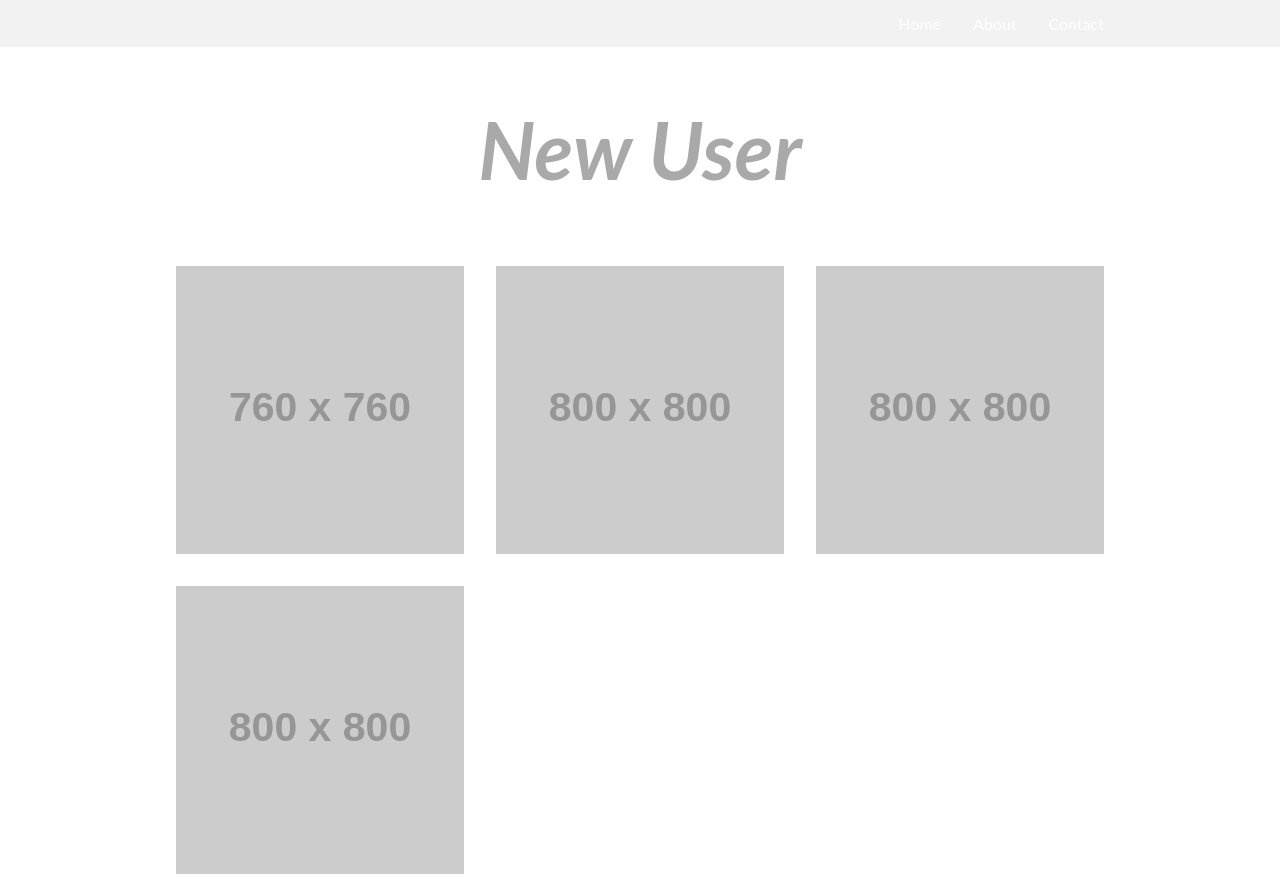
After one commit to mcgeorgiev/visual-portfolio, a Flask app: template app/templates/edit.html in a window 1280 px wide. The commit adds this page. Run offline with Flask 2, Linux system fonts and the light colour scheme; the template is opened without the code that fills it, so the values that code supplies are empty; the visitor is signed in with stand-in values (Sample User, id 1); grey boxes labelled with a size stand in for pictures from a placeholder-image service; some libraries are stand-ins or nearby versions.

Commit message:
integrating with templates

```diff
--- a/app/static/stylesheets/style.css
+++ b/app/static/stylesheets/style.css
@@ -1,29 +1,69 @@
-.overlay {
-    left: 0;
-    right: 0;
-    top: 0;
-    bottom: 0;
-    position: absolute;
-    opacity: 0;
+h1 {
+  font-size: 5em;
+  font-style: italic;
+  text-align: center;
+  display: block;
+  color: darkgray;
+}
+
+html, body, div, ul, li{
+  margin: 0;
+  padding: 0;
+  border: 0;
+  font-size: 100%;
+  font: inherit;
+  vertical-align: baseline;
+}
+
+body {
+  width: 100%;
+  min-height: 100%;
+  font-family: 'Lato', sans-serif;
+}
+
+#navbar {
+  width: 100%;
+  margin: 0 0 1em 0;
+  padding: 0;
+  background-color: #f2f2f2;
+ }
+
+ul {
+  width: 960px;
+  list-style-type: none;
+  margin: 0 auto;
+  padding: 0;
+  overflow: hidden;
+}
+
+li {
+    float: right;
+}
+
+li a {
+    display: block;
+    color: white;
+    text-align: center;
+    padding: 14px 16px;
+    text-decoration: none;
+}
+
+li a:hover {
     background-color: #dddddd;
-    transition: .5s ease;
-    width: 100%;
 }
-.image-container {
-    position: relative;
-    display: inline-block;
+
+a { text-decoration: none;}
+a:visited { text-decoration: none; color: #555555; }
+a:hover { text-decoration: none; color:#555555;; }
+a:focus { text-decoration: none; color:#555555;; }
+a:hover, a:active { text-decoration: none; color:#555555; }
+
+#footer {
+  border-style: solid;
+  clear: both;
+  position: relative;
+  z-index: 10;
+  height: 3em;
+  margin: -3em ;
+  text-align: center;
 }
-.image-container img {
-    position: block;
-}
-.image-container:hover .overlay {
-    opacity:0.9;
-}
-.label {
-    color: white;
-    font-size: 20px;
-    position: absolute;
-    top: 50%;
-    left: 50%;
-    transform: translate(-50%, -50%);
-}
--- a/app/templates/base.html
+++ b/app/templates/base.html
@@ -1,8 +1,6 @@
 <!DOCTYPE html>
 <html>
     <head>
-        <!-- Latest compiled and minified CSS -->
-        <!-- <link rel="stylesheet" href="https://maxcdn.bootstrapcdn.com/bootstrap/3.3.7/css/bootstrap.min.css" integrity="sha384-BVYiiSIFeK1dGmJRAkycuHAHRg32OmUcww7on3RYdg4Va+PmSTsz/K68vbdEjh4u" crossorigin="anonymous"> -->
         <meta http-equiv="X-UA-Compatible" content="IE=edge">
         <meta name="viewport" content="width=device-width, initial-scale=1">
         <!-- <script src="https://ajax.googleapis.com/ajax/libs/jquery/3.1.1/jquery.min.js"></script> -->
@@ -10,12 +8,15 @@
 
     </head>
     <body>
-        <div class="navigation">
-            <ul>
-                <li>About</li>
-                <li>Contact</li>
-            </ul>
-        </div>
+
+      <div id="navbar">
+        <ul>
+          <li><a href="#">Contact</a></li>
+          <li><a href="#">About</a></li>
+          <li><a href="#">Home</a></li>
+        </ul>
+      </div>
+
         <div class="title">
           {% if data %}
             <a href="/">
@@ -31,4 +32,8 @@
         </div>
 
     </body>
+<!--
+    <div id="footer">
+      <p>&copy; 2017 Footer stuff</p>
+    </div> -->
 </html>
--- /dev/null
+++ b/app/templates/edit.html
@@ -0,0 +1,72 @@
+{% extends "base.html" %}
+{% block content %}
+    <style>
+
+    .thumbnail-grid {
+      margin: 0 auto;
+      max-width: 960px;
+      padding: 0 1rem;
+    }
+
+    .responsive-image {
+      max-width: 100%;
+    }
+
+    .cell img {
+      display: block;
+    }
+
+    @media screen and (min-width: 600px) {
+      .grid {
+        display: flex;
+        flex-wrap: wrap;
+        flex-direction: row;
+      }
+      .cell {
+        width: 50%;
+      }
+    }
+
+    @media screen and (min-width: 1000px) {
+      .cell {
+        width: calc(100% / 3);
+      }
+    }
+
+    .cell {
+      margin: 1rem;
+    }
+
+    @media screen and (min-width: 600px) {
+      .cell {
+        width: calc(50% - 2rem);
+      }
+    }
+
+    @media screen and (min-width: 1000px) {
+      .cell {
+        width: calc(33.3333% - 2rem);
+      }
+    }
+
+
+    </style>
+
+    <div class="thumbnail-grid">
+      <div class="grid">
+        <div class="cell">
+          <img src="http://placehold.it/760x760" class="responsive-image">
+        </div>
+        <div class="cell">
+          <img src="http://placehold.it/800x800" class="responsive-image">
+        </div>
+        <div class="cell">
+          <img src="http://placehold.it/800x800" class="responsive-image">
+        </div>
+        <div class="cell">
+          <img src="http://placehold.it/800x800" class="responsive-image">
+        </div>
+      </div>
+    </div>
+
+{% endblock %}
```
Also changed, not shown: app/static/js/add-image.js (+4 -6 lines), app/templates/index.html (+78 -8 lines), app/views.py (+26 -4 lines).
